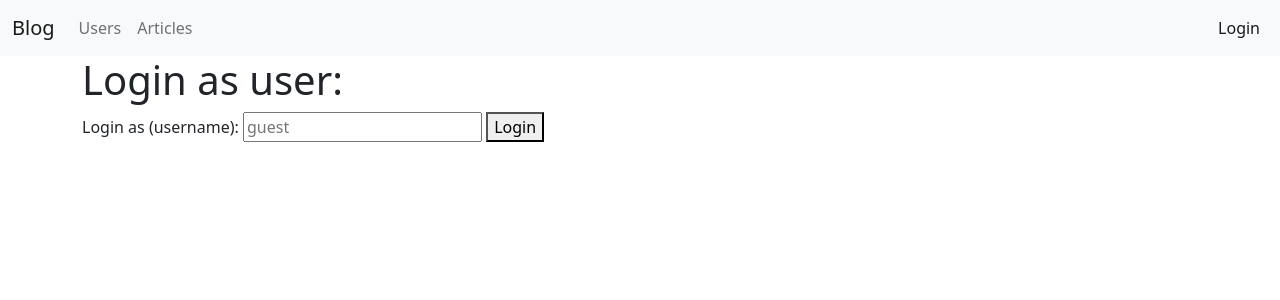
After one commit to mahenzon/flask-lessons, a Flask app: page /login/ in a window 1280 px wide. The commit adds this page. Shown: the top 300 px of the page. Run offline with Flask 2, Linux system fonts and the light colour scheme; some libraries are stand-ins or nearby versions.

Commit message:
configure LoginManager, create login and logout views, login template, create secret view for logged in users

```diff
--- a/blog/app.py
+++ b/blog/app.py
@@ -1,5 +1,6 @@
 from flask import Flask, render_template
 
+from blog.auth import login_manager, init_auth_views
 from blog.views.users import users_app
 from blog.views.articles import articles_app
 from blog.models.database import db
@@ -13,6 +14,11 @@ app.register_blueprint(articles_app, url_prefix="/articles")
 app.config["SQLALCHEMY_DATABASE_URI"] = "sqlite:////tmp/blog.db"
 app.config["SQLALCHEMY_TRACK_MODIFICATIONS"] = False
 db.init_app(app)
+
+# auth
+app.config["SECRET_KEY"] = "abcdefg123456"
+login_manager.init_app(app)
+init_auth_views(app)
 
 
 @app.route("/")
--- /dev/null
+++ b/blog/auth.py
@@ -0,0 +1,58 @@
+from flask import Flask, render_template, request, redirect, url_for
+from flask_login import LoginManager, login_user, logout_user, login_required
+
+from blog.models import User
+
+login_manager = LoginManager()
+login_manager.login_view = "login"
+
+
+@login_manager.user_loader
+def load_user(user_id):
+    return User.query.filter_by(id=user_id).one_or_none()
+
+
+def login():
+    if request.method == "GET":
+        return render_template("auth/login.html")
+
+    username = request.form.get("username")
+    if not username:
+        return render_template("auth/login.html", error="username not passed")
+
+    user = User.query.filter_by(username=username).one_or_none()
+    if user is None:
+        return render_template("auth/login.html", error=f"no user {username!r} found")
+
+    # TODO: require password and validate it
+
+    login_user(user)
+    return redirect(url_for("index"))
+
+
+@login_manager.unauthorized_handler
+def unauthorized():
+    return redirect(url_for("login"))
+
+
+@login_required
+def logout():
+    logout_user()
+    return redirect(url_for("index"))
+
+
+@login_required
+def secret_view():
+    return "Super secret data"
+
+
+def init_auth_views(app: Flask):
+    app.add_url_rule("/login/", view_func=login, methods=["GET", "POST"])
+    app.add_url_rule("/logout/", view_func=logout)
+    app.add_url_rule("/secret/", view_func=secret_view)
+
+
+__all__ = [
+    "login_manager",
+    "init_auth_views",
+]
--- /dev/null
+++ b/blog/templates/auth/login.html
@@ -0,0 +1,19 @@
+{% extends 'base.html' %}
+
+{% block title %}
+  Login as
+{% endblock %}
+
+{% block body %}
+  <h1>Login as user:</h1>
+  {% if error %}
+    <div class="alert alert-danger" role="alert">
+      {{ error }}
+    </div>
+  {% endif %}
+  <form method="post">
+    <label for="input-username">Login as (username):</label>
+    <input id="input-username" type="text" name="username" placeholder="guest" required>
+    <button type="submit">Login</button>
+</form>
+{% endblock %}
--- a/blog/templates/base.html
+++ b/blog/templates/base.html
@@ -35,6 +35,16 @@
               </a>
             {% endfor %}
           </div>
+          <div class="navbar-nav ms-auto">
+            {% if current_user.is_authenticated %}
+              <a class="nav-link" href="{{ url_for('logout') }}">Logout</a>
+            {% else %}
+              <a href="{{ url_for('login') }}"
+                class="nav-link {% if request.endpoint == 'login' -%}active{%- endif %}">
+                Login
+              </a>
+            {% endif %}
+          </div>
         </div>
       </div>
     </nav>
```
Also changed, not shown: blog/templates/index.html (+8 -1 lines).
